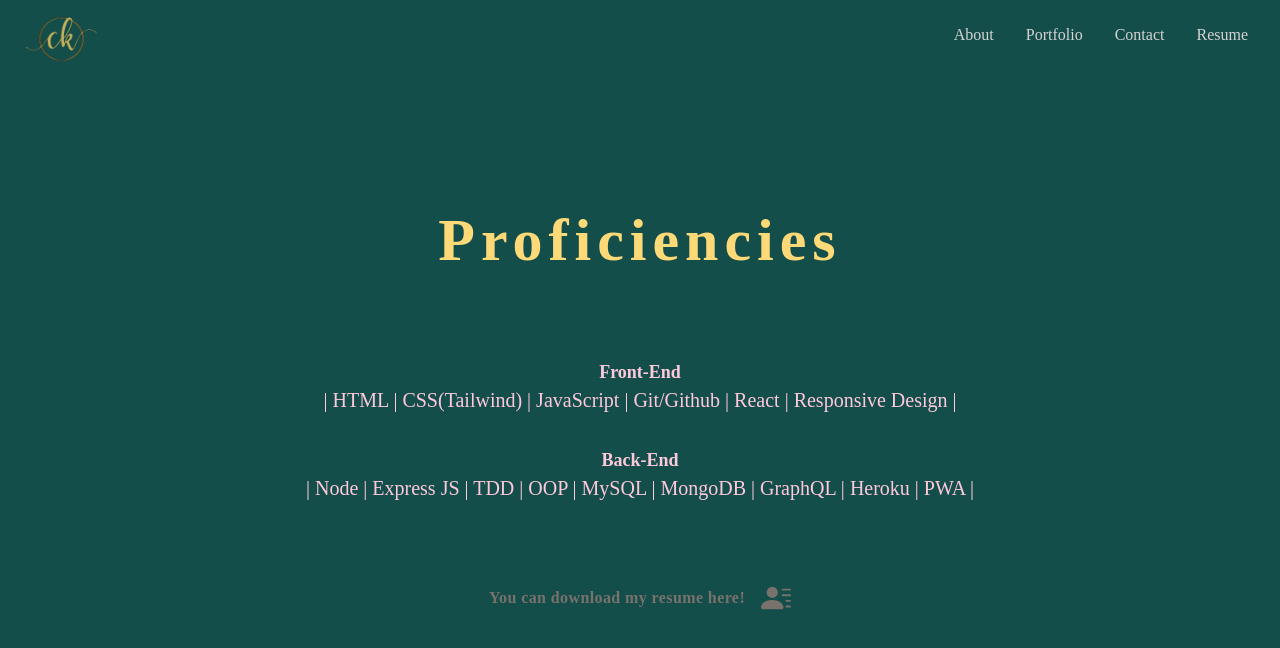
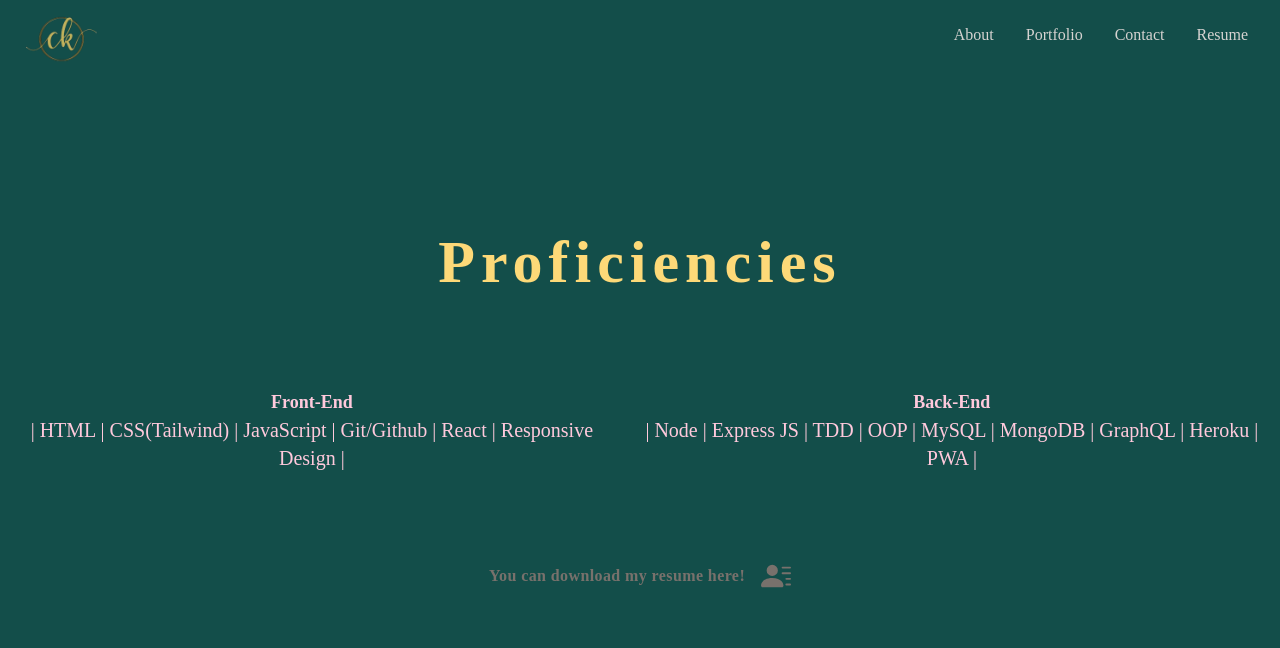
Before and after one commit to VAalchemist/portfolio-imnida, a React (Create React App) app: page / in a window 1280 px wide. Shown: the top 648 px of the page. Built offline with nearby package versions, Linux system fonts and the light colour scheme.

Commit message:
flex row added with padding

```diff
--- a/public/index.html
+++ b/public/index.html
@@ -24,7 +24,7 @@
       work correctly both with client-side routing and a non-root public URL.
       Learn how to configure a non-root public URL by running `npm run build`.
     -->
-    <title>Charlene Kim|Portfolio</title>
+    <title>Charlene Kim | Portfolio</title>
   </head>
   <body>
     <noscript>You need to enable JavaScript to run this app.</noscript>
--- a/src/App.js
+++ b/src/App.js
@@ -13,9 +13,10 @@ function App() {
       <Navbar />
       {/* <Home /> */}
       {/* <About /> */}
+      <Resume />
+      {/* <Portfolio /> */}
       {/* <Footer /> */}
 
-      <Resume />
     </div>
   );
 }
--- a/src/components/Portfolio.jsx
+++ b/src/components/Portfolio.jsx
@@ -9,7 +9,9 @@ import Six from '../assets/six.png';
 
 const Portfolio = () => {
   return (
-    <div className='pt-28'>
+    <div className='w-full h-screen flex flex-col justify-center items-center bg-teal-900 pt-28'>
+      <div className='flex flex-col justify-center items-center bg-teal-900 w-full mt-16'>
+
         <div>
           <img src={One} alt="my werk stuff" style={{ width: '90px' }} />
         </div>
@@ -35,6 +37,7 @@ const Portfolio = () => {
         </div>
 
       </div>
+    </div>
   )
 }
 
--- a/src/components/Resume.jsx
+++ b/src/components/Resume.jsx
@@ -8,13 +8,13 @@ function Resume() {
 
         <h1 className='text-[#fdd978] tracking-widest font-bold text-4xl sm:text-6xl py-2'>Proficiencies</h1>
 
-        <div className='flex flex-col justify-center items-center bg-teal-900 w-full mt-16'>
-          <div className='text-[#ffc9dc] text-center md:text-lg lg:text-xl mx-4 py-4 max-w-[700px]'>
+        <div className='flex flex-col sm:flex-row justify-center items-center bg-teal-900 w-full mt-16'>
+          <div className='text-[#ffc9dc] text-center md:text-lg lg:text-xl mx-4 py-6 max-w-[700px]'>
             <h2 className='text-lg font-bold'>Front-End</h2>
             <p>| HTML | CSS(Tailwind) | JavaScript | Git/Github | React | Responsive Design |</p>
           </div>
 
-          <div className='text-[#ffc9dc] text-center md:text-lg lg:text-xl mx-4 py-4 max-w-[700px]'>
+          <div className='text-[#ffc9dc] text-center md:text-lg lg:text-xl mx-4 py-6 max-w-[700px]'>
             <h2 className='text-lg font-bold'>Back-End</h2>
             <p>| Node | Express JS | TDD | OOP | MySQL | MongoDB | GraphQL | Heroku | PWA | </p>
             </div>
```
Lines whose indentation alone changed are shown as unchanged.
